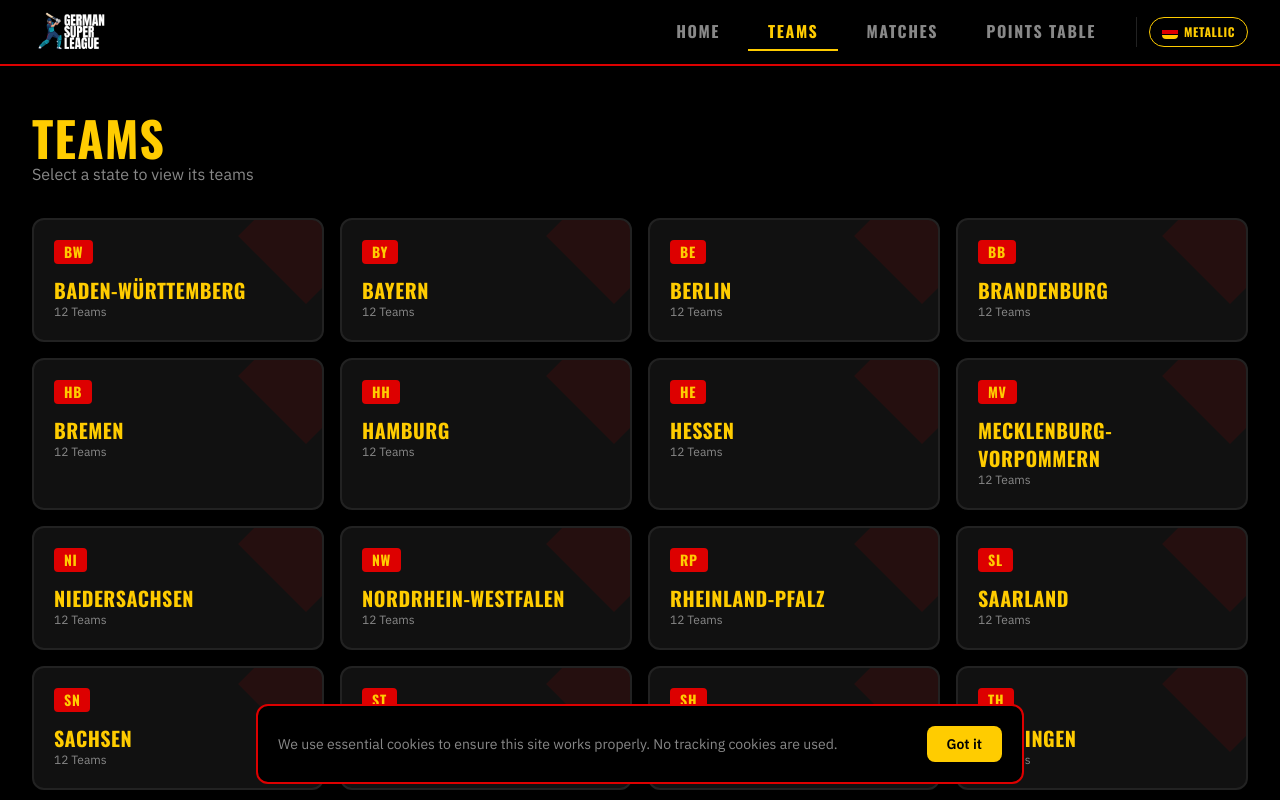
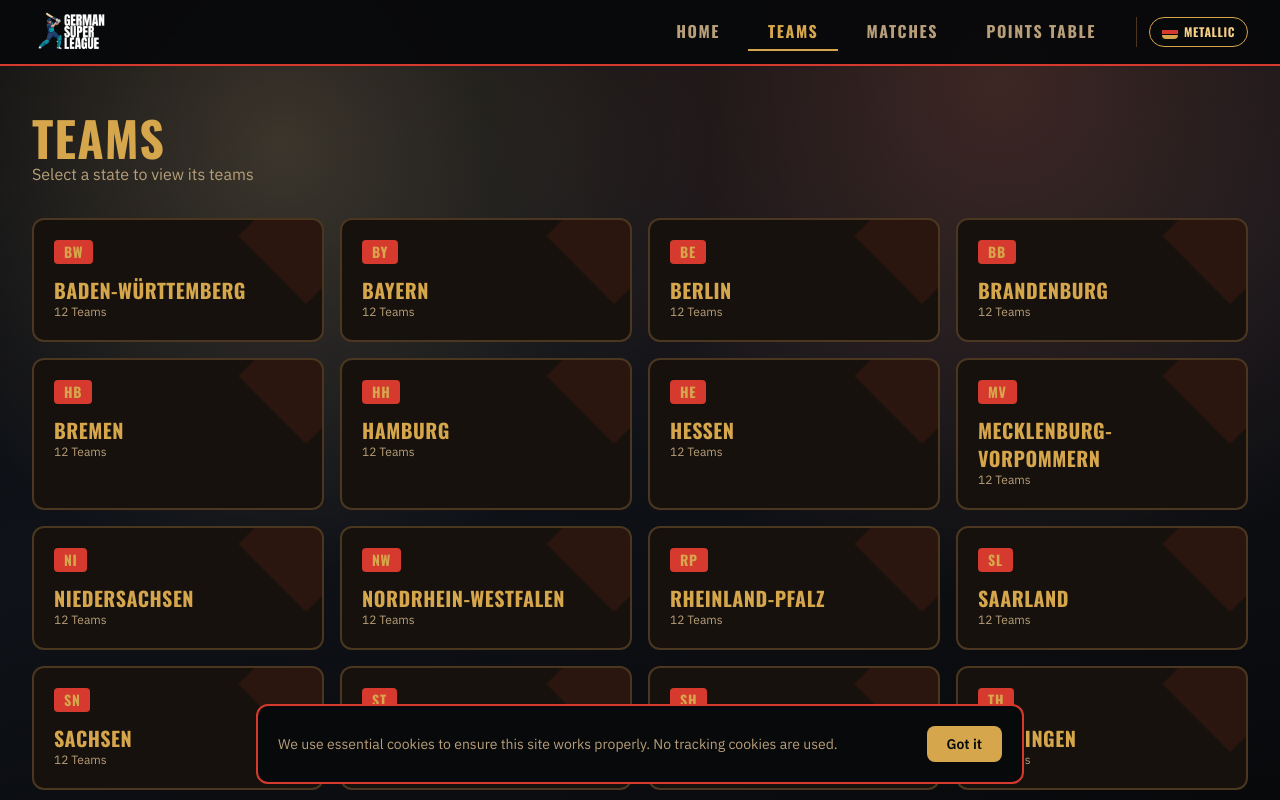
Before and after one commit to musudik/gslcricket, a React (Vite) app: page /teams in a window 1280 px wide. Shown: the top 800 px of the page. Built offline with nearby package versions, Linux system fonts and the light colour scheme; a web font is replaced by a local one.

Commit message:
Refactor theme colors to use CSS variables for consistency across components

```diff
--- a/src/components/MatchCard.tsx
+++ b/src/components/MatchCard.tsx
@@ -37,7 +37,7 @@ export default function MatchCard({ match, teams }: Props) {
         <div className="text-center flex-1">
           <div
             className="w-12 h-12 rounded-lg mx-auto flex items-center justify-center font-display text-lg text-gslc-black mb-1"
-            style={{ background: home?.primaryColor || '#FFCC00' }}
+            style={{ background: home?.primaryColor || 'var(--color-gslc-gold)' }}
           >
             {home?.shortName.slice(0, 2) || '??'}
           </div>
@@ -50,7 +50,7 @@ export default function MatchCard({ match, teams }: Props) {
         <div className="text-center flex-1">
           <div
             className="w-12 h-12 rounded-lg mx-auto flex items-center justify-center font-display text-lg text-gslc-black mb-1"
-            style={{ background: away?.primaryColor || '#FFCC00' }}
+            style={{ background: away?.primaryColor || 'var(--color-gslc-gold)' }}
           >
             {away?.shortName.slice(0, 2) || '??'}
           </div>
--- a/src/components/Navbar.tsx
+++ b/src/components/Navbar.tsx
@@ -20,27 +20,27 @@ function ThemeToggle() {
       aria-label="Toggle color theme"
       className="flex items-center gap-1.5 px-3 py-1.5 rounded-full border transition-all duration-300 text-xs font-display tracking-wider select-none cursor-pointer"
       style={{
-        borderColor: '#FFCC00',
-        background: '#000000',
-        color: '#FFCC00',
+        borderColor: 'var(--color-gslc-gold)',
+        background: 'var(--color-gslc-black)',
+        color: 'var(--color-gslc-gold-hot)',
       }}
     >
       {/* German flag stripes icon */}
       {isGerman ? (
         <>
           <span className="flex flex-col gap-px w-4 h-3.5 rounded-sm overflow-hidden shrink-0">
-            <span className="flex-1 block" style={{ background: '#000000' }} />
-            <span className="flex-1 block" style={{ background: '#DD0000' }} />
-            <span className="flex-1 block" style={{ background: '#FFCC00' }} />
+            <span className="flex-1 block" style={{ background: 'var(--color-gslc-black)' }} />
+            <span className="flex-1 block" style={{ background: 'var(--color-gslc-red)' }} />
+            <span className="flex-1 block" style={{ background: 'var(--color-gslc-gold)' }} />
           </span>
           <span>Metallic</span>
         </>
       ) : (
         <>
           <span className="flex flex-col gap-px w-4 h-3.5 rounded-sm overflow-hidden shrink-0">
-            <span className="flex-1 block" style={{ background: '#000000' }} />
-            <span className="flex-1 block" style={{ background: '#DD0000' }} />
-            <span className="flex-1 block" style={{ background: '#FFCC00' }} />
+            <span className="flex-1 block" style={{ background: 'var(--color-gslc-black)' }} />
+            <span className="flex-1 block" style={{ background: 'var(--color-gslc-red)' }} />
+            <span className="flex-1 block" style={{ background: 'var(--color-gslc-gold)' }} />
           </span>
           <span>Classic</span>
         </>
--- a/src/components/TeamCard.tsx
+++ b/src/components/TeamCard.tsx
@@ -15,14 +15,14 @@ export default function TeamCard({ team, stateId }: Props) {
       {/* Team color accent bar */}
       <div
         className="absolute top-0 left-0 w-1 h-full"
-        style={{ background: team.primaryColor || '#FFCC00' }}
+        style={{ background: team.primaryColor || 'var(--color-gslc-gold)' }}
       />
 
       <div className="pl-3">
         <div className="flex items-center gap-3 mb-2">
           <div
             className="w-10 h-10 rounded-lg flex items-center justify-center text-gslc-black font-display text-lg"
-            style={{ background: team.primaryColor || '#FFCC00' }}
+            style={{ background: team.primaryColor || 'var(--color-gslc-gold)' }}
           >
             {team.shortName.slice(0, 2)}
           </div>
--- a/src/index.css
+++ b/src/index.css
@@ -2,74 +2,74 @@
 
 /* ════════════════════════════════════════════════════════════════════════════
    THEME SYSTEM
-   • data-theme="german"  → Metallic Black/Red/Yellow (DEFAULT)
-   • data-theme="classic" → Dark Navy / Neon (original)
+  • data-theme="german"  → Cinematic Black/Red/Gold (DEFAULT)
+  • data-theme="classic" → Deep Black/Red/Gold (legacy toggle)
    ════════════════════════════════════════════════════════════════════════════ */
 
-/* ── Classic theme values (strict German flag colors) ───────────────────── */
+/* ── Classic theme values (deep red / burnished gold / black) ───────────── */
 :root[data-theme="classic"],
 [data-theme="classic"] {
-  --color-gslc-black:      #000000;
-  --color-gslc-dark:       #0a0a0a;
-  --color-gslc-card:       #111111;
-  --color-gslc-border:     #222222;
-  --color-gslc-red:        #DD0000;
-  --color-gslc-red-light:  #DD0000;
-  --color-gslc-red-glow:   #DD0000;
-  --color-gslc-gold:       #FFCC00;
-  --color-gslc-gold-hot:   #FFCC00;
-  --color-gslc-gold-dim:   #FFCC00;
-  --color-gslc-gold-glow:  #FFCC00;
-  --color-gslc-electric:   #FFCC00;
-  --color-gslc-lime:       #FFCC00;
-  --color-gslc-text:       #FFCC00;
-  --color-gslc-muted:      #888888;
+  --color-gslc-black:      #070709;
+  --color-gslc-dark:       #0f1013;
+  --color-gslc-card:       #130f0b;
+  --color-gslc-border:     #3f2f1d;
+  --color-gslc-red:        #c93227;
+  --color-gslc-red-light:  #f85f4c;
+  --color-gslc-red-glow:   #ff7f60;
+  --color-gslc-gold:       #c9973f;
+  --color-gslc-gold-hot:   #efc777;
+  --color-gslc-gold-dim:   #845f27;
+  --color-gslc-gold-glow:  #f4d08f;
+  --color-gslc-electric:   #f4d08f;
+  --color-gslc-lime:       #efc777;
+  --color-gslc-text:       #ebd6b4;
+  --color-gslc-muted:      #ae9570;
   --font-gslc-display:     "Oswald", sans-serif;
   --font-gslc-body:        "IBM Plex Sans", system-ui, sans-serif;
   --font-gslc-display-weight: 700;
 }
 
-/* ── German flag theme (DEFAULT) — strict Black / Red / Gold ─────────────── */
+/* ── German metallic theme (DEFAULT) — cinematic red / gold / black ─────── */
 :root[data-theme="german"],
 [data-theme="german"],
 :root:not([data-theme]),
 :not([data-theme]) {
-  --color-gslc-black:      #000000;
-  --color-gslc-dark:       #0a0a0a;
-  --color-gslc-card:       #111111;
-  --color-gslc-border:     #222222;
-  --color-gslc-red:        #DD0000;
-  --color-gslc-red-light:  #DD0000;
-  --color-gslc-red-glow:   #DD0000;
-  --color-gslc-gold:       #FFCC00;
-  --color-gslc-gold-hot:   #FFCC00;
-  --color-gslc-gold-dim:   #FFCC00;
-  --color-gslc-gold-glow:  #FFCC00;
-  --color-gslc-electric:   #FFCC00;
-  --color-gslc-lime:       #FFCC00;
-  --color-gslc-text:       #FFCC00;
-  --color-gslc-muted:      #888888;
+  --color-gslc-black:      #08090b;
+  --color-gslc-dark:       #111317;
+  --color-gslc-card:       #16110c;
+  --color-gslc-border:     #4b3720;
+  --color-gslc-red:        #d63a2e;
+  --color-gslc-red-light:  #ff6652;
+  --color-gslc-red-glow:   #ff8a68;
+  --color-gslc-gold:       #d6a64c;
+  --color-gslc-gold-hot:   #f7cf85;
+  --color-gslc-gold-dim:   #8f6b2f;
+  --color-gslc-gold-glow:  #ffd99b;
+  --color-gslc-electric:   #ffd99b;
+  --color-gslc-lime:       #f7cf85;
+  --color-gslc-text:       #f4debc;
+  --color-gslc-muted:      #b89f79;
   --font-gslc-display:     "Oswald", sans-serif;
   --font-gslc-body:        "IBM Plex Sans", system-ui, sans-serif;
   --font-gslc-display-weight: 700;
 }
 
 @theme {
-  --color-gslc-black: #000000;
-  --color-gslc-dark: #0a0a0a;
-  --color-gslc-card: #111111;
-  --color-gslc-border: #222222;
-  --color-gslc-red: #DD0000;
-  --color-gslc-red-light: #DD0000;
-  --color-gslc-red-glow: #DD0000;
-  --color-gslc-gold: #FFCC00;
-  --color-gslc-gold-hot: #FFCC00;
-  --color-gslc-gold-dim: #FFCC00;
-  --color-gslc-gold-glow: #FFCC00;
-  --color-gslc-electric: #FFCC00;
-  --color-gslc-lime: #FFCC00;
-  --color-gslc-text: #FFCC00;
-  --color-gslc-muted: #888888;
+  --color-gslc-black: #08090b;
+  --color-gslc-dark: #111317;
+  --color-gslc-card: #16110c;
+  --color-gslc-border: #4b3720;
+  --color-gslc-red: #d63a2e;
+  --color-gslc-red-light: #ff6652;
+  --color-gslc-red-glow: #ff8a68;
+  --color-gslc-gold: #d6a64c;
+  --color-gslc-gold-hot: #f7cf85;
+  --color-gslc-gold-dim: #8f6b2f;
+  --color-gslc-gold-glow: #ffd99b;
+  --color-gslc-electric: #ffd99b;
+  --color-gslc-lime: #f7cf85;
+  --color-gslc-text: #f4debc;
+  --color-gslc-muted: #b89f79;
 
   --font-display: "Oswald", sans-serif;
   --font-body: "IBM Plex Sans", system-ui, sans-serif;
@@ -84,33 +84,35 @@
 
 body {
   margin: 0;
-  background: var(--color-gslc-black);
+  background-color: var(--color-gslc-black);
+  background-image:
+    radial-gradient(circle at 22% 18%, color-mix(in srgb, var(--color-gslc-gold-glow) 20%, transparent), transparent 36%),
+    radial-gradient(circle at 78% 10%, color-mix(in srgb, var(--color-gslc-red-glow) 20%, transparent), transparent 42%),
+    linear-gradient(165deg, var(--color-gslc-black) 0%, #0f1218 50%, #08090b 100%);
   color: var(--color-gslc-text);
   font-family: var(--font-gslc-body);
   -webkit-font-smoothing: antialiased;
   -moz-osx-font-smoothing: grayscale;
-  transition: background 0.3s ease, color 0.3s ease;
+  transition: background-color 0.3s ease, color 0.3s ease;
 }
 
-/* ── Plain black background for both themes (no gradients) ──────────────── */
 [data-theme="german"] body,
 :root:not([data-theme]) body,
 [data-theme="classic"] body {
-  background-image: none;
+  background-attachment: fixed;
 }
 
-/* ── Glow utilities (disabled — plain colors only) ──────────────────────── */
 .glow-gold {
-  box-shadow: none;
+  box-shadow: 0 0 0 1px color-mix(in srgb, var(--color-gslc-gold) 30%, transparent), 0 0 18px color-mix(in srgb, var(--color-gslc-gold-glow) 30%, transparent);
 }
 .glow-red {
-  box-shadow: none;
+  box-shadow: 0 0 0 1px color-mix(in srgb, var(--color-gslc-red) 35%, transparent), 0 0 16px color-mix(in srgb, var(--color-gslc-red-glow) 30%, transparent);
 }
 .text-glow-gold {
-  text-shadow: none;
+  text-shadow: 0 0 12px color-mix(in srgb, var(--color-gslc-gold-glow) 40%, transparent);
 }
 .text-glow-red {
-  text-shadow: none;
+  text-shadow: 0 0 12px color-mix(in srgb, var(--color-gslc-red-glow) 35%, transparent);
 }
 
 /* ── Animations ──────────────────────────────────────────────────────────── */
@@ -149,16 +151,16 @@ body {
   width: 8px;
 }
 ::-webkit-scrollbar-track {
-  background: #000000;
+  background: var(--color-gslc-black);
 }
 ::-webkit-scrollbar-thumb {
-  background: #DD0000;
+  background: var(--color-gslc-red);
   border-radius: 4px;
 }
 
 ::selection {
-  background: #DD0000;
-  color: #FFCC00;
+  background: var(--color-gslc-red);
+  color: var(--color-gslc-gold-hot);
 }
 
 .scrollbar-none::-webkit-scrollbar {
--- a/src/pages/Home.tsx
+++ b/src/pages/Home.tsx
@@ -49,7 +49,7 @@ export default function Home() {
         {/* Bottom German tricolor bar */}
         <div className="absolute bottom-0 left-0 w-full h-1 bg-gslc-gold" />
         <div className="absolute bottom-1 left-0 w-full h-1 bg-gslc-red" />
-        <div className="absolute bottom-2 left-0 w-full h-1 bg-black" />
+        <div className="absolute bottom-2 left-0 w-full h-1 bg-gslc-black" />
 
         {/* Corner accents */}
         <div className="absolute top-0 left-0 w-40 h-40 border-t-4 border-l-4 border-gslc-gold m-6" />
@@ -70,7 +70,7 @@ export default function Home() {
             </div>
 
             <h1 className="font-display text-6xl sm:text-8xl lg:text-9xl tracking-wider leading-[0.9] mb-2 animate-fade-in-up" style={{ animationDelay: '400ms' }}>
-              <span className="text-black" style={{ WebkitTextStroke: '1px #FFCC00' }}>GERMAN</span>
+              <span className="text-gslc-black" style={{ WebkitTextStroke: '1px var(--color-gslc-gold-hot)' }}>GERMAN</span>
               <br />
               <span className="text-gslc-red">SUPER</span>
               <br />
--- a/src/pages/PointsTable.tsx
+++ b/src/pages/PointsTable.tsx
@@ -78,7 +78,7 @@ export default function PointsTable() {
                         <div className="flex items-center gap-3">
                           <div
                             className="w-8 h-8 rounded flex items-center justify-center font-display text-sm text-gslc-black shrink-0"
-                            style={{ background: team?.primaryColor || '#FFCC00' }}
+                            style={{ background: team?.primaryColor || 'var(--color-gslc-gold)' }}
                           >
                             {team?.shortName.slice(0, 2) || '??'}
                           </div>
```
